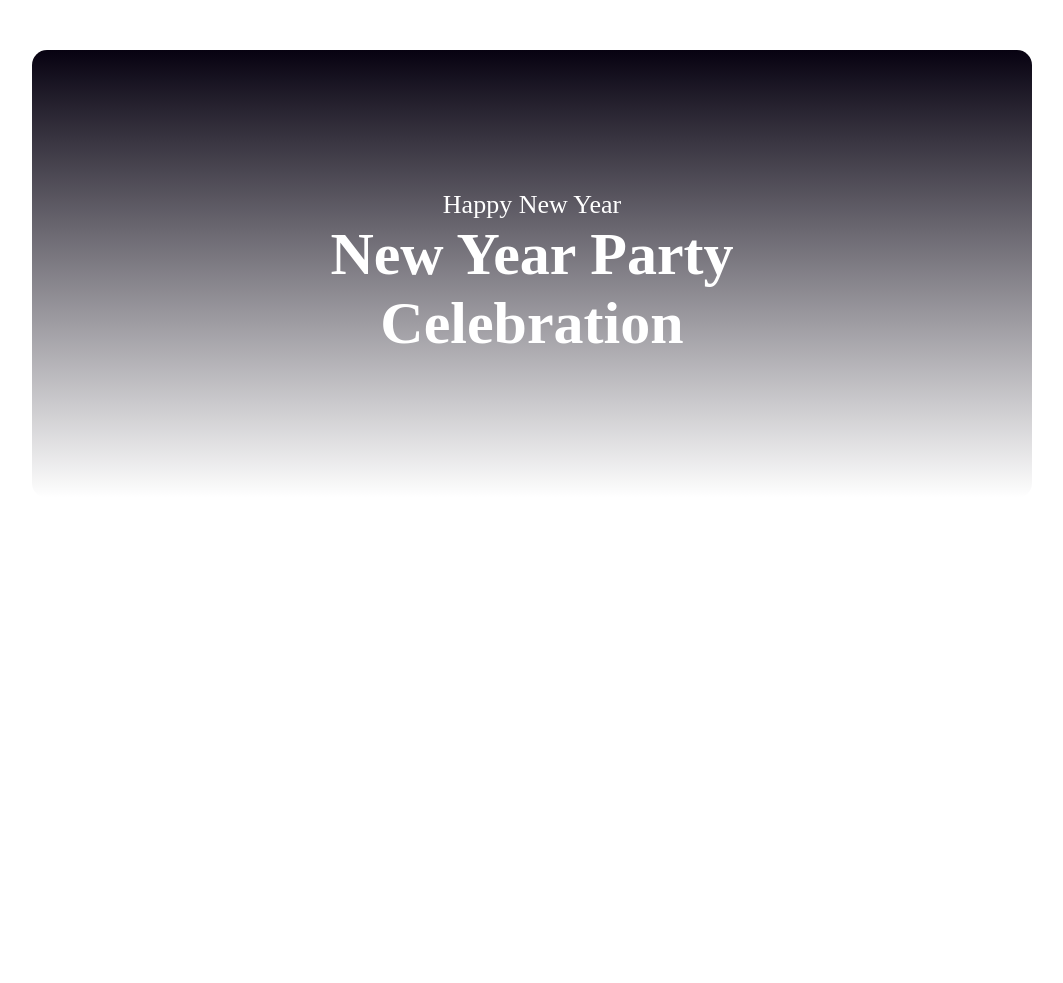
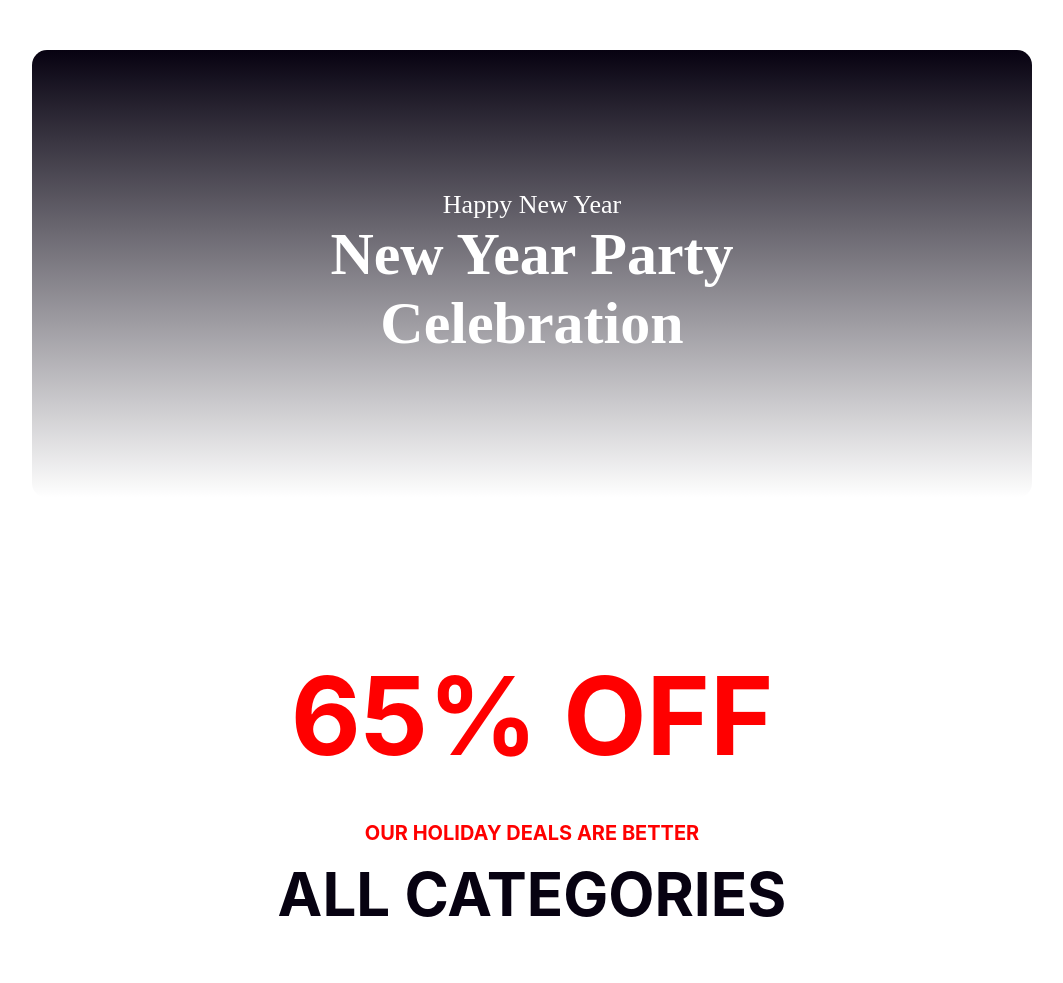
Before and after one commit to Mahedi-5g/first-assignment, a plain HTML site: page index.html in a window 1280 px wide. Shown: the whole page, without its empty margins (108-1171 px from the left). Before the commit the page ends 800 px from the top, so only its background shows below. Drawn offline with Linux system fonts and the light colour scheme.

Commit message:
offer-done

```diff
--- a/index.html
+++ b/index.html
@@ -18,6 +18,31 @@
 
     </header>
 
+    <!--offer-section-->
+
+    <section class="offer">
+        <div class="off">
+            <h1>65% OFF</h1>
+        </div>
+        <div class="second-line">
+            <h4>OUR HOLIDAY DEALS ARE BETTER</h4>
+        </div>
+        <div class="catagories">
+            <h2>ALL CATEGORIES</h2>
+        </div>
+        <div class="second-image">
+            <img src="B9A1-New-Year-New-Mission/resources/New Year Photo.png" alt="">
+        </div>
+
+    </section>
+
+    <!--night-party-section-->
+    <section>
+
+    </section>
+
+
+
 </body>
 
 </html>
--- a/style.css
+++ b/style.css
@@ -5,7 +5,7 @@
 }
 
 body {
-    padding: 50px 140px;
+    padding: 50px 140px 100px;
 
 }
 
@@ -40,3 +40,32 @@ header {
     font-weight: 900;
 
 }
+
+.offer {
+    @import url('https://fonts.googleapis.com/css2?family=Inter:wght@500;700&display=swap');
+    font-family: 'Inter', sans-serif;
+    text-align: center;
+    padding-bottom:100px ;
+
+}
+
+.off {
+    color: #F00;
+    font-size: 72px;
+    font-weight: 700;
+}
+
+.second-line {
+    color: #F00;
+    font-size: 20px;
+    font-weight: 500;
+    padding-top: 40px;
+    padding-bottom: 13px;
+}
+
+.catagories {
+    padding-bottom: 40px;
+    color: #070211;
+    font-size: 40px;
+    font-weight: 700;
+}
```
